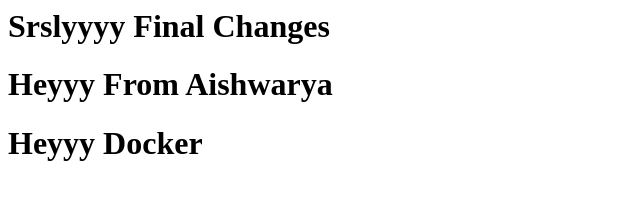
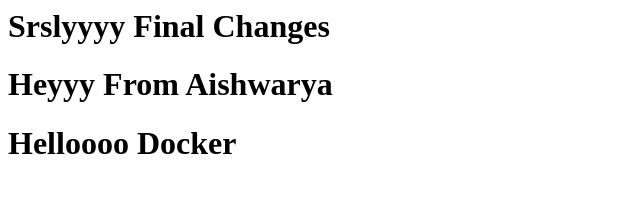
Before and after one commit to Aishwarya0930/third, a plain HTML site: page index.html in a window 1280 px wide. Shown: the whole page, without its empty margins (0-640 px from the left). Drawn offline with Linux system fonts and the light colour scheme.

Commit message:
aishubaby

```diff
--- a/index.html
+++ b/index.html
@@ -1,3 +1,3 @@
 <h1>Srslyyyy Final Changes</h1>
 <h1>Heyyy From Aishwarya<h1>
-<h1>Heyyy Docker</h1>
+<h1>Helloooo Docker</h1>
```
